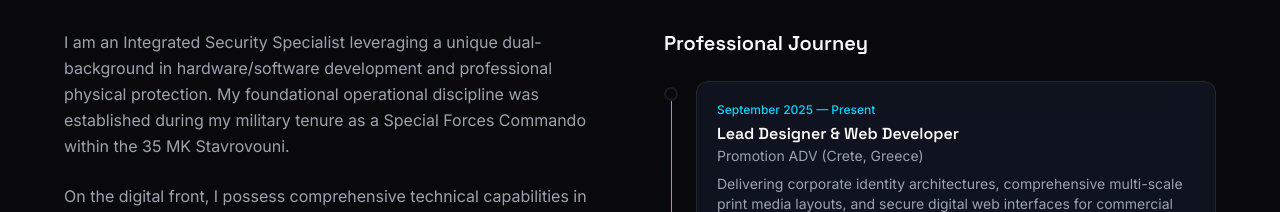
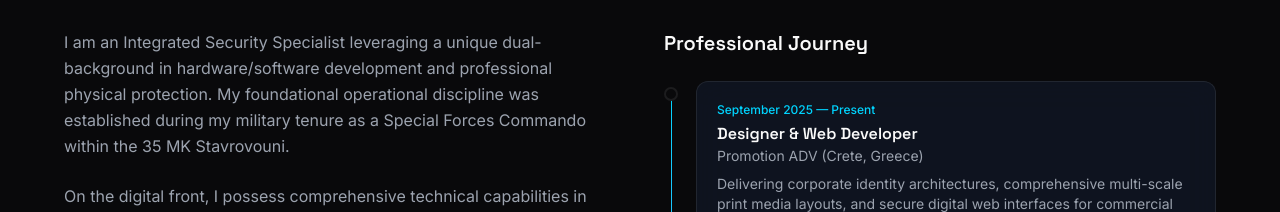
Before and after one commit to ioannisv-ops/main, a Next.js app: page / in a window 1280 px wide. Shown: the part 1340-1552 px from the top of the page. Built offline with nearby package versions, Linux system fonts and the light colour scheme.

Commit message:
Update site configuration

```diff
--- a/src/data/site-config.ts
+++ b/src/data/site-config.ts
@@ -45,7 +45,7 @@ export const aboutContent = {
   timeline: [
     {
       year: "September 2025 — Present",
-      title: "Lead Designer & Web Developer",
+      title: "Designer & Web Developer",
       organization: "Promotion ADV (Crete, Greece)",
       description:
         "Delivering corporate identity architectures, comprehensive multi-scale print media layouts, and secure digital web interfaces for commercial enterprises.",
@@ -159,7 +159,7 @@ export const expertiseCategories = [
 export const experience = [
   {
     id: "exp-1",
-    role: "Lead Designer & Web Developer",
+    role: " Designer & Web Developer",
     company: "Promotion ADV",
     period: "September 2025 — Present",
     location: "Crete, Greece",
```
